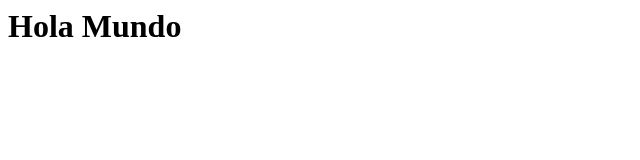
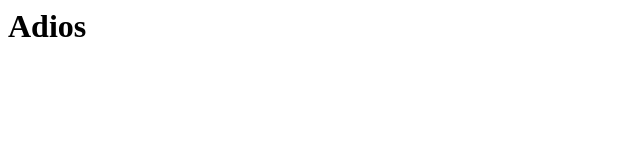
Before and after one commit to DaniAlvrez/manu10000189.github.io, a plain HTML site: page index.html in a window 1280 px wide. Shown: the whole page, without its empty margins (0-640 px from the left). Drawn offline with Linux system fonts and the light colour scheme.

Commit message:
subo la pagina a gh-pages

```diff
--- a/index.html
+++ b/index.html
@@ -3,6 +3,6 @@
   <title>Manu</title>
 </head>
 <body>
-<h1>Hola Mundo</h1>
+<h1>Adios</h1>
 </body>
 </html>
```
